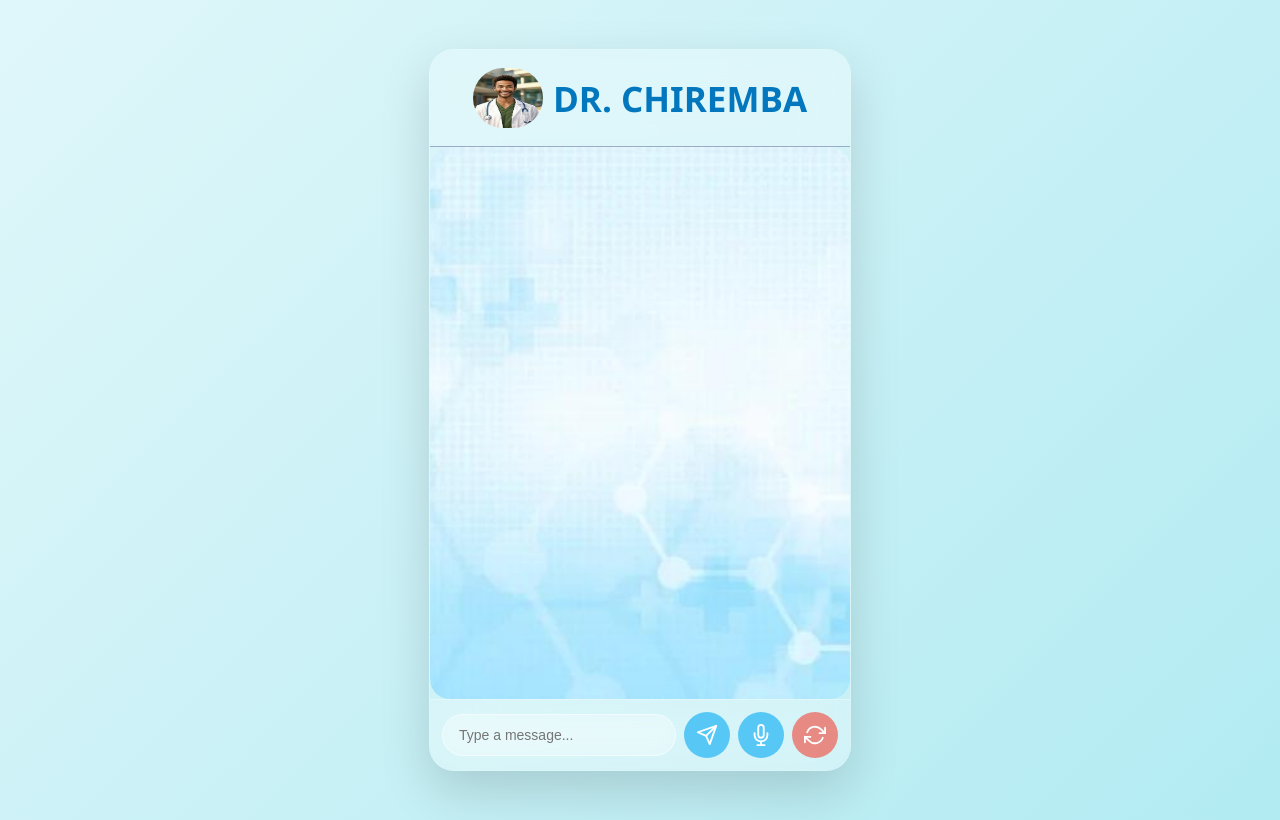
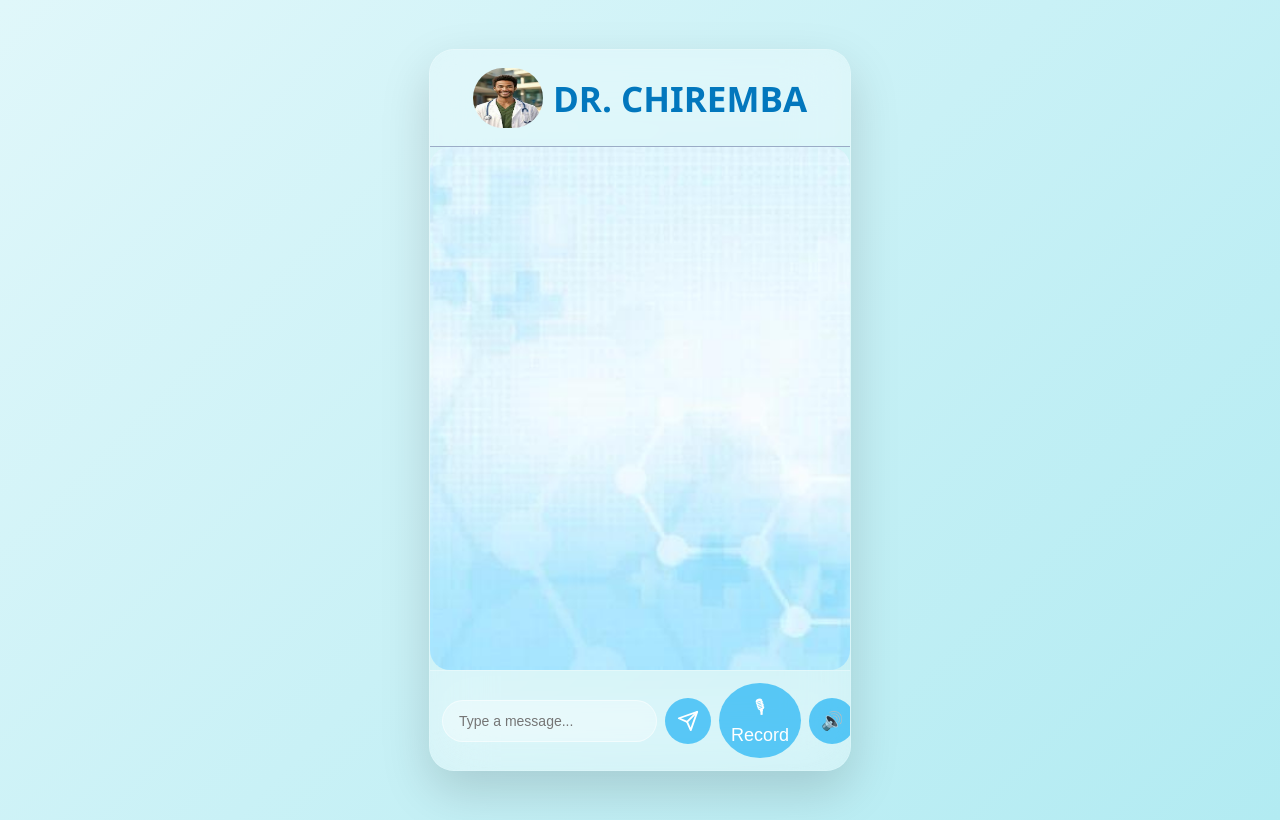
Before and after one commit to Arnold0783/chiremba-ai, a React (Create React App) app: page / in a window 1280 px wide. Built offline with nearby package versions, Linux system fonts and the light colour scheme.

Commit message:
Updated Chat UI and functionalityt

```diff
--- a/src/App.tsx
+++ b/src/App.tsx
@@ -10,6 +10,7 @@ const SpeechRecognition =
 interface ChatMessage {
   sender: "user" | "doctor";
   text: string;
+  audio?: boolean;
 }
 
 const App: React.FC = () => {
@@ -17,6 +18,9 @@ const App: React.FC = () => {
   const [chat, setChat] = useState<ChatMessage[]>([]);
   const [loading, setLoading] = useState<boolean>(false);
   const [typing, setTyping] = useState<boolean>(false);
+  const [recording, setRecording] = useState<boolean>(false);
+  const [recognitionInstance, setRecognitionInstance] = useState<any>(null);
+  const [mute, setMute] = useState<boolean>(false);
   const chatEndRef = useRef<HTMLDivElement | null>(null);
 
   useEffect(() => {
@@ -38,18 +42,33 @@ const App: React.FC = () => {
       const recognition = new SpeechRecognition();
       recognition.lang = "en-US";
       recognition.start();
+      setRecording(true);
+      setRecognitionInstance(recognition);
 
-      // ✅ Fix for TypeScript
       recognition.onresult = (event: { results: SpeechRecognitionResultList }) => {
         const transcript = event.results[0][0].transcript;
         setMessage(transcript);
       };
+
+      recognition.onend = () => setRecording(false);
     } catch {
       alert("Voice recognition failed. Use Chrome for best results.");
     }
   };
 
+  const toggleRecording = () => {
+    if (!recognitionInstance) return startListening();
+    if (recording) {
+      recognitionInstance.stop();
+      setRecording(false);
+    } else {
+      recognitionInstance.start();
+      setRecording(true);
+    }
+  };
+
   const speakFallback = (text: string, lang?: string) => {
+    if (mute) return;
     const speech = new SpeechSynthesisUtterance(text);
     speech.lang = lang || detectLanguage(text);
     speech.rate = 1;
@@ -58,6 +77,7 @@ const App: React.FC = () => {
   };
 
   const playAudio = (base64Audio: string | null, text: string) => {
+    if (mute) return;
     if (!base64Audio) return speakFallback(text);
     try {
       const base64Data = base64Audio.replace(/^data:audio\/mpeg;base64,/, "");
@@ -67,7 +87,8 @@ const App: React.FC = () => {
       const byteArray = new Uint8Array(byteNumbers);
       const blob = new Blob([byteArray], { type: "audio/mpeg" });
       const url = URL.createObjectURL(blob);
-      new Audio(url).play();
+      const audio = new Audio(url);
+      audio.play();
     } catch {
       speakFallback(text);
     }
@@ -83,7 +104,7 @@ const App: React.FC = () => {
       const res = await axios.post("https://chiremba-ai.onrender.com/chat", { message });
       const reply: string = res.data.response;
       setTimeout(() => {
-        setChat(prev => [...prev, { sender: "doctor", text: reply }]);
+        setChat(prev => [...prev, { sender: "doctor", text: reply, audio: !!res.data.audio }]);
         playAudio(res.data.audio ?? null, reply);
         setTyping(false);
         setLoading(false);
@@ -106,12 +127,72 @@ const App: React.FC = () => {
     if (e.key === "Enter") sendMessage();
   };
 
-  const handleChange = (e: ChangeEvent<HTMLInputElement>) => {
-    setMessage(e.target.value);
+  const handleChange = (e: ChangeEvent<HTMLInputElement>) => setMessage(e.target.value);
+
+  return (
+    <div style={styles.container}>
+      <div style={styles.chatBox}>
+        {/* HEADER */}
+        <div style={styles.header}>
+          <img src="/zim-flag.png" alt="Zimbabwe Flag" style={{ width: 70, height: 60, borderRadius: 40 }} />
+          DR. CHIREMBA
+        </div>
+
+        {/* CHAT AREA */}
+        <div style={styles.chatArea}>
+          {chat.map((msg, idx) => (
+            <div key={idx} style={{ display: "flex", flexDirection: "column", alignItems: msg.sender === "user" ? "flex-end" : "flex-start" }}>
+              <span style={{
+                padding: "12px 18px",
+                borderRadius: 25,
+                maxWidth: "75%",
+                background: msg.sender === "user" ? "linear-gradient(135deg,#0277bd,#81d4fa)" : "linear-gradient(135deg,#6a1b9a,#ab47bc)",
+                color: "#fff",
+                fontSize: 18,
+                wordWrap: "break-word",
+                boxShadow: "0 8px 20px rgba(0,0,0,0.1)"
+              }}>
+                {msg.text}
+              </span>
+              {msg.audio && (
+                <span style={{ fontSize: 12, color: "#ffeb3b", marginTop: 2 }}>
+                  🎵 Audio sent & transcript displayed above
+                </span>
+              )}
+            </div>
+          ))}
+          {typing && <TypingIndicator />}
+          {recording && <RecordingIndicator />}
+          <div ref={chatEndRef} />
+        </div>
+
+        {/* INPUT AREA */}
+        <div style={styles.inputArea}>
+          <input
+            value={message}
+            onChange={handleChange}
+            onKeyDown={handleKeyDown}
+            placeholder="Type a message..."
+            style={styles.input}
+          />
+          <button onClick={sendMessage} style={buttonStyle}><FiSend size={22} /></button>
+          <button onClick={toggleRecording} style={buttonStyle}>{recording ? "⏸ Pause" : "🎙 Record"}</button>
+          <button onClick={() => setMute(prev => !prev)} style={buttonStyle}>{mute ? "🔇" : "🔊"}</button>
+          <button onClick={resetConversation} style={{ ...buttonStyle, background: "rgba(244,67,54,0.6)" }}><FiRefreshCw size={22} /></button>
+        </div>
+
+        <style>{`
+          @keyframes blink {0% { opacity: 0.2; } 20% { opacity: 1; } 100% { opacity: 0.2; }}
+          @keyframes bounce {0% { transform: scaleY(0.3); } 100% { transform: scaleY(1); }}
+        `}</style>
+      </div>
+    </div>
+  );
 };
 
-  return (
-    <div style={{
+// Styles
+const styles: Record<string, React.CSSProperties> = {
+  container: {
     display: "flex",
     justifyContent: "center",
     alignItems: "center",
@@ -119,8 +200,8 @@ const App: React.FC = () => {
     fontFamily: "'Segoe UI', sans-serif",
     background: "linear-gradient(135deg, #e0f7fa, #b2ebf2)",
     padding: 10
-    }}>
-      <div style={{
+  },
+  chatBox: {
     width: 420,
     height: "90vh",
     maxHeight: 800,
@@ -133,9 +214,8 @@ const App: React.FC = () => {
     backdropFilter: "blur(30px)",
     WebkitBackdropFilter: "blur(30px)",
     border: "1px solid rgba(255,255,255,0.3)"
-      }}>
-        {/* HEADER */}
-        <div style={{
+  },
+  header: {
     padding: 18,
     display: "flex",
     alignItems: "center",
@@ -148,13 +228,8 @@ const App: React.FC = () => {
     backdropFilter: "blur(10px)",
     WebkitBackdropFilter: "blur(10px)",
     borderBottom: "1px solid rgba(2,1,82,0.3)"
-        }}>
-          <img src="/zim-flag.png" alt="Zimbabwe Flag" style={{ width: 70, height: 60, borderRadius: 40 }} />
-          DR. CHIREMBA
-        </div>
-
-        {/* CHAT AREA */}
-        <div style={{
+  },
+  chatArea: {
     flex: 1,
     padding: 12,
     display: "flex",
@@ -166,47 +241,8 @@ const App: React.FC = () => {
     backgroundSize: "cover",
     backgroundPosition: "center",
     backgroundRepeat: "no-repeat"
-        }}>
-          {chat.map((msg, idx) => (
-            <div key={idx} style={{
-              display: "flex",
-              justifyContent: msg.sender === "user" ? "flex-end" : "flex-start"
-            }}>
-              <span style={{
-                padding: "12px 18px",
-                borderRadius: 25,
-                maxWidth: "75%",
-                background: msg.sender === "user" ? "rgba(2,57,82,0.6)" : "rgba(94,2,118,0.3)",
-                color: "#fff",
-                fontSize: 20,
-                wordWrap: "break-word",
-                boxShadow: "0 8px 20px rgba(0,0,0,0.08)",
-                backdropFilter: "blur(10px)",
-                WebkitBackdropFilter: "blur(10px)"
-              }}>
-                {msg.text}
-              </span>
-            </div>
-          ))}
-          {typing && (
-            <div style={{ display: "flex", justifyContent: "flex-start" }}>
-              <span style={{
-                padding: "8px 14px",
-                borderRadius: 20,
-                background: "rgba(77,12,126,0.25)",
-                color: "#f8fbfc",
-                fontSize: 18,
-                animation: "blink 1.2s infinite",
-                backdropFilter: "blur(8px)",
-                WebkitBackdropFilter: "blur(8px)"
-              }}>Dr. Chiremba is typing...</span>
-            </div>
-          )}
-          <div ref={chatEndRef} />
-        </div>
-
-        {/* INPUT AREA */}
-        <div style={{
+  },
+  inputArea: {
     display: "flex",
     alignItems: "center",
     padding: 12,
@@ -215,13 +251,8 @@ const App: React.FC = () => {
     backdropFilter: "blur(25px)",
     WebkitBackdropFilter: "blur(25px)",
     gap: 8
-        }}>
-          <input
-            value={message}
-            onChange={handleChange}
-            onKeyDown={handleKeyDown}
-            placeholder="Type a message..."
-            style={{
+  },
+  input: {
     flex: 1,
     padding: "12px 16px",
     borderRadius: 30,
@@ -232,26 +263,9 @@ const App: React.FC = () => {
     color: "#0277bd",
     backdropFilter: "blur(10px)",
     WebkitBackdropFilter: "blur(10px)"
-            }}
-          />
-          <button onClick={sendMessage} style={buttonStyle}><FiSend size={22} /></button>
-          <button onClick={startListening} style={buttonStyle}><FiMic size={22} /></button>
-          <button onClick={resetConversation} style={{ ...buttonStyle, background: "rgba(244,67,54,0.6)" }}><FiRefreshCw size={22} /></button>
-        </div>
-
-        <style>{`
-          @keyframes blink {
-            0% { opacity: 0.2; }
-            20% { opacity: 1; }
-            100% { opacity: 0.2; }
   }
-        `}</style>
-      </div>
-    </div>
-  );
 };
 
-// button style reused
 const buttonStyle: React.CSSProperties = {
   padding: 12,
   borderRadius: "50%",
@@ -265,4 +279,36 @@ const buttonStyle: React.CSSProperties = {
   fontSize: 18
 };
 
+// Typing indicator
+const TypingIndicator: React.FC = () => (
+  <div style={{ display: "flex", justifyContent: "flex-start" }}>
+    <span style={{
+      padding: "8px 14px",
+      borderRadius: 20,
+      background: "rgba(77,12,126,0.25)",
+      color: "#f8fbfc",
+      fontSize: 18,
+      animation: "blink 1.2s infinite"
+    }}>Dr. Chiremba is typing...</span>
+  </div>
+);
+
+// Recording indicator with animated bars
+const RecordingIndicator: React.FC = () => (
+  <div style={{ display: "flex", alignItems: "center", marginTop: 4, gap: 6 }}>
+    <span style={{ color: "red", fontWeight: "bold", animation: "blink 1s infinite" }}>● Recording...</span>
+    <div style={{ display: "flex", alignItems: "flex-end", gap: 2, height: 20 }}>
+      {[...Array(5)].map((_, i) => (
+        <div key={i} style={{
+          width: 4,
+          backgroundColor: "red",
+          animation: `bounce 0.5s ${i*0.1}s infinite alternate`,
+          borderRadius: 2,
+          height: 4
+        }} />
+      ))}
+    </div>
+  </div>
+);
+
 export default App;
```
Lines whose indentation alone changed are shown as unchanged.
